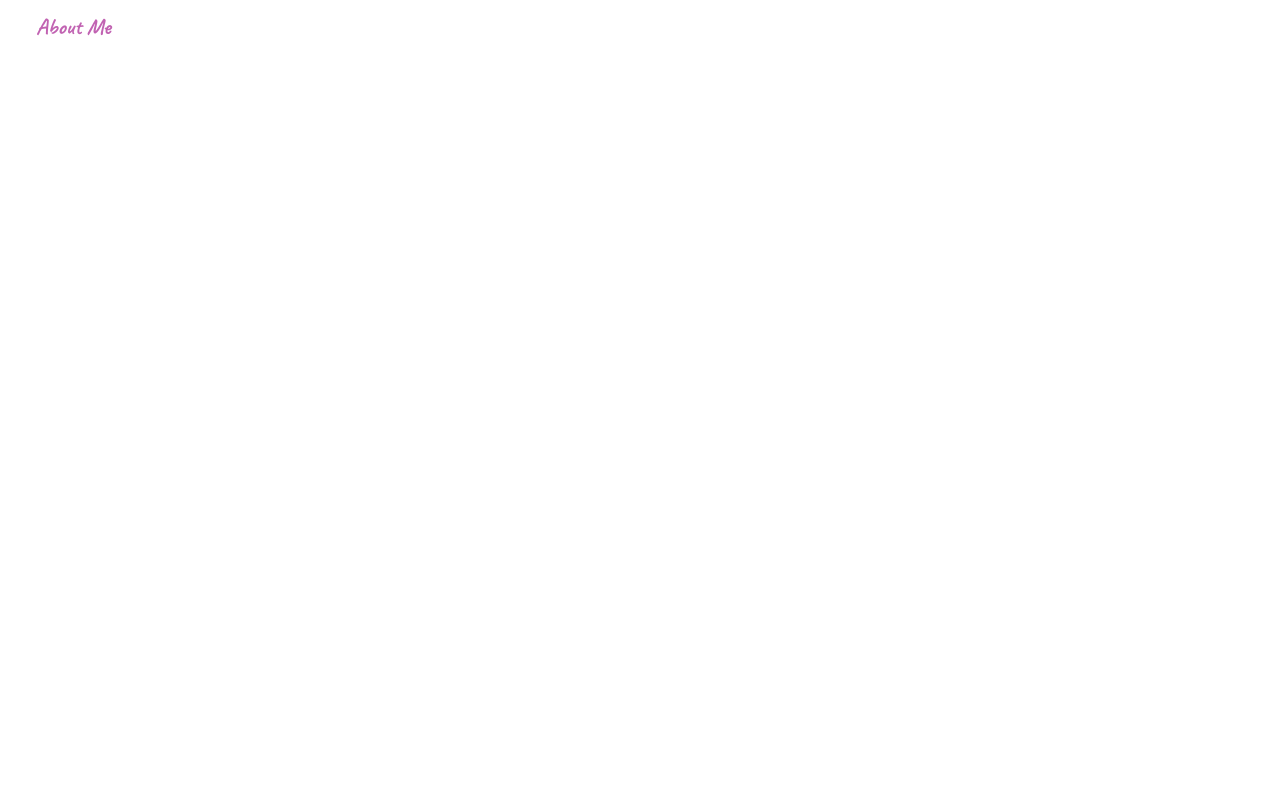
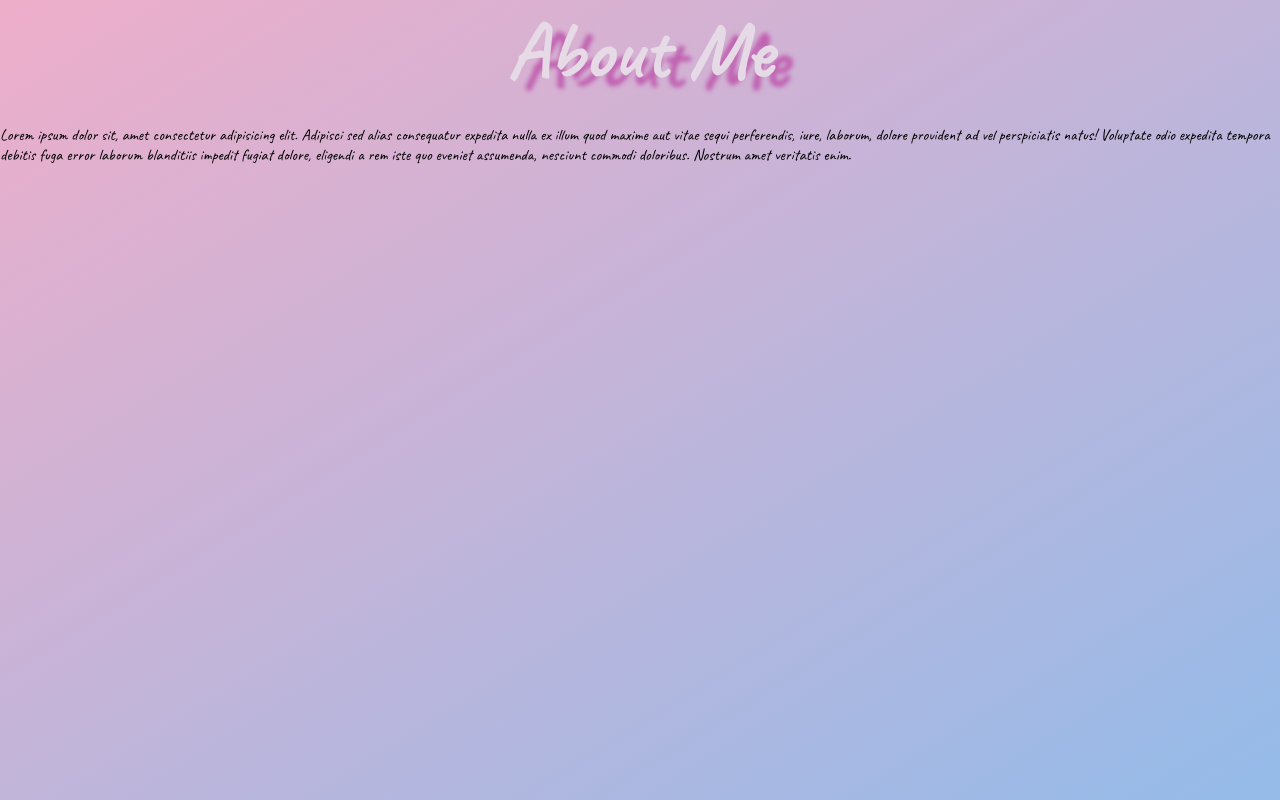
Before and after one commit to pranjal-jha-28/portfolio, a website: page introduction.html in a window 1280 px wide. Drawn offline with Linux system fonts and the light colour scheme; a web font is replaced by a local one.

Commit message:
added background color and improved ui of heading

```diff
--- a/introduction.css
+++ b/introduction.css
@@ -2,29 +2,39 @@
     margin: 0;
     padding: 0;
     box-sizing: border-box;
-    list-style: none;
+
+
+}
+
+body, html {
+    height: 100%;
+    width: 100%;
 }
 
 body{
     font-family: 'Caveat', cursive;
 }
 
-#about {
-    list-style: none;
-    font-size: 15px;
-    padding: 0.75rem;
-    margin: 0 1.5rem;
-    color: #c163b2;
-    transition: all 0.4s;
+
+.about_container{
+    background-image: linear-gradient(to bottom right, #eeaeca,#94bbe9);
+    height: 100%;
+    width: 100%;
 }
 
-#about:hover {
-    background-color: #c163b2;
-    color: whitesmoke;
-    font-size: x-large;
+.heading {
+    font-size: 5rem;
+    text-align: center;
+    padding: 0 0.75rem;
+    margin: 0 0 1.5rem;
+    color: #e6dae6;
+    transition: all 0.4s;
+    text-shadow: 15px 10px 4px #c163b2;
 }
 
-#about .heading{
-    text-decoration: none;
-    color: inherit;
-}
+/* .heading::after {
+    content: "About Me";
+    color: #c163b2;
+    transform: translate(1rem, 1rem) ;
+
+} */
--- a/introduction.html
+++ b/introduction.html
@@ -1,5 +1,6 @@
 <!DOCTYPE html>
 <html lang="en">
+
 <head>
     <meta charset="UTF-8">
     <meta name="viewport" content="width=device-width, initial-scale=1.0">
@@ -13,10 +14,16 @@
     <link rel="stylesheet" href="https://cdnjs.cloudflare.com/ajax/libs/font-awesome/5.15.4/css/all.min.css"
         integrity="sha512-1ycn6IcaQQ40/MKBW2W4Rhis/DbILU74C1vSrLJxCq57o941Ym01SwNsOMqvEBFlcgUa6xLiPY/NS5R+E6ztJQ=="
         crossorigin="anonymous" referrerpolicy="no-referrer" />
+
 <body>
-    <section id="about">
-        <h2 class="heading">About Me</h2>
-        <div class="about_content"></div>
+    <section class="about_container">
+            <h2 class="heading">About Me</h2>
+            <div class="about_content">Lorem ipsum dolor sit, amet consectetur adipisicing elit. Adipisci sed alias
+                consequatur expedita nulla ex illum quod maxime aut vitae sequi perferendis, iure, laborum, dolore provident
+                ad vel perspiciatis natus! Voluptate odio expedita tempora debitis fuga error laborum blanditiis impedit
+                fugiat dolore, eligendi a rem iste quo eveniet assumenda, nesciunt commodi doloribus. Nostrum amet veritatis
+                enim.</div>
     </section>
 </body>
+
 </html>
```
